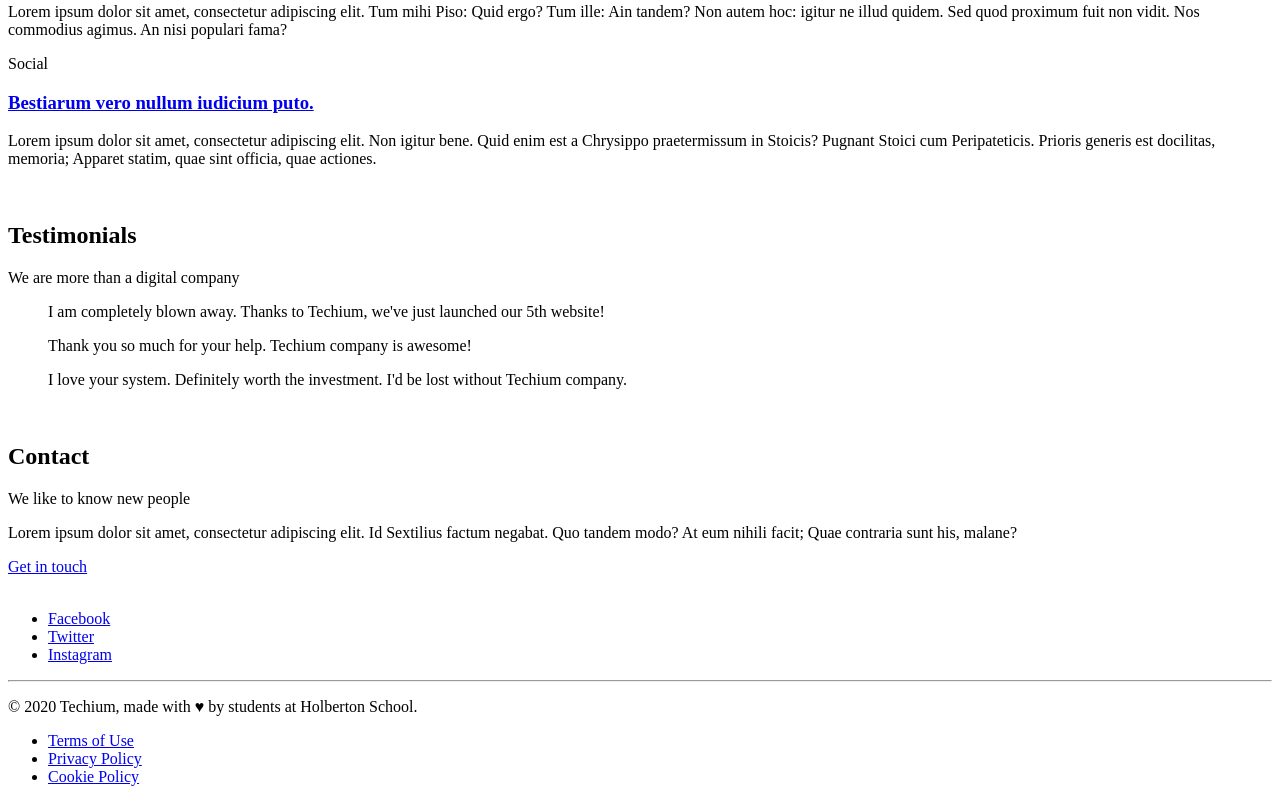
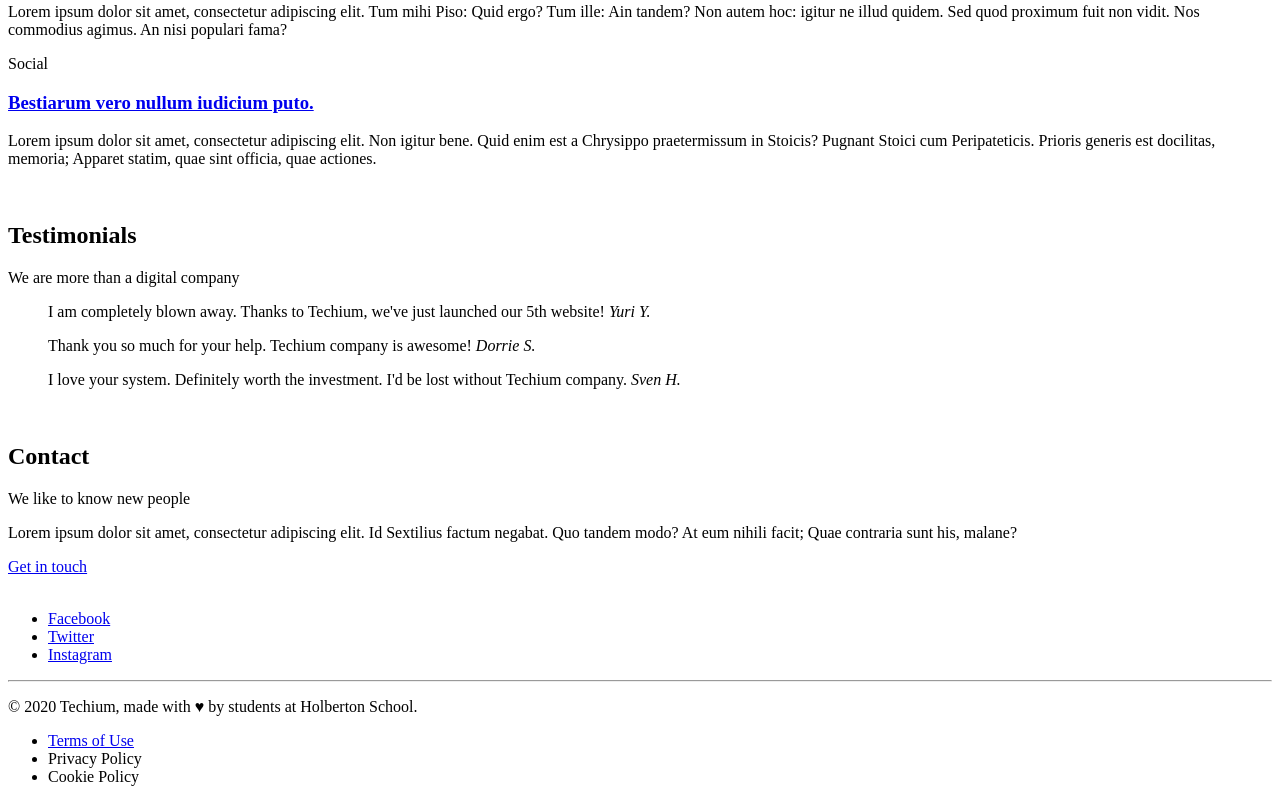
Before and after one commit to topisteronyango/alx-frontend, a plain HTML site: page 0x00-html_advanced/29-index.html in a window 1280 px wide. Shown: the part 1706-2508 px from the top of the page. Drawn offline with Linux system fonts and the light colour scheme.

Commit message:
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

```diff
--- a/0x00-html_advanced/29-index.html
+++ b/0x00-html_advanced/29-index.html
@@ -1,24 +1,22 @@
-<!DOCTYPE html>
+<!doctype html>
 <html lang="en" dir="ltr">
 <head>
-		<meta charset="utf-8" />
-		<meta
-			name="viewport"
-			content="width=device-width, initial-scale=1.0, viewport-fit=cover"
-		/>
+<meta charset="utf-8">
+<meta name='viewport' content='width=device-width, initial-scale=1.0, viewport-fit=cover'>
 <title>Homepage - Techium</title>
-		<meta name="description" content="Techium is a digital agency" />
-		<link rel="icon" type="image/x-icon" href="./favicon.ico" />
-		<link rel="icon" type="image/png" href="./favicon.png" />
+<meta name="description" content="Techium is a digital agency">
+<link rel="icon" type="image/x-icon" href="./favicon.ico">
+<link rel="icon" type="image/png" href="./favicon.png">
 </head>
 <body>
-		<br />
+<br>
 <!-- Header -->
-
 <header>
 <div>
 <div>
-					<a href="/"><span>Techium</span></a>
+<a href="/">
+<span>Techium</span>
+</a>
 </div>
 <nav>
 <ul>
@@ -33,26 +31,20 @@
 </nav>
 </div>
 </header>
-
-		<br />
+<br>
 <!-- Main -->
-
 <main>
 <h1>Homepage</h1>
-
-			<br />
+<br>
 <!-- Hero section -->
-
 <section>
 <div>
 <h2>We help you build your brand!</h2>
 <a href="#">Get started</a>
 </div>
 </section>
-
-			<br />
+<br>
 <!-- Services section -->
-
 <section>
 <div>
 <header>
@@ -69,10 +61,8 @@
 </div>
 </div>
 </section>
-
-			<br />
+<br>
 <!-- Works section -->
-
 <section>
 <div>
 <header>
@@ -92,10 +82,8 @@
 </div>
 </div>
 </section>
-
-			<br />
+<br>
 <!-- About Us section -->
-
 <section>
 <div>
 <header>
@@ -105,33 +93,22 @@
 <div>
 <h3>Who are we</h3>
 <p>
-							Lorem ipsum dolor sit amet, consectetur adipisicing elit. Ipsum,
-							omnis expedita! Eum, praesentium cumque accusantium rem, sit
-							quaerat est nisi ratione, deserunt ducimus quidem iste dicta
-							quibusdam atque maxime cum!
+Lorem ipsum dolor sit amet, consectetur adipisicing elit. Ipsum, omnis expedita! Eum, praesentium cumque accusantium rem, sit quaerat est nisi ratione, deserunt ducimus quidem iste dicta quibusdam atque maxime cum!
 </p>
 <h3>Our culture</h3>
 <p>
-							Lorem ipsum dolor sit amet, consectetur adipisicing elit. Ipsum,
-							omnis expedita! Eum, praesentium cumque accusantium rem, sit
-							quaerat est nisi ratione, deserunt ducimus quidem iste dicta
-							quibusdam atque maxime cum!
+Lorem ipsum dolor sit amet, consectetur adipisicing elit. Ipsum, omnis expedita! Eum, praesentium cumque accusantium rem, sit quaerat est nisi ratione, deserunt ducimus quidem iste dicta quibusdam atque maxime cum!
 </p>
 <h3>How we work</h3>
 <p>
-							Lorem ipsum dolor sit amet, consectetur adipisicing elit. Ipsum,
-							omnis expedita! Eum, praesentium cumque accusantium rem, sit
-							quaerat est nisi ratione, deserunt ducimus quidem iste dicta
-							quibusdam atque maxime cum!
+Lorem ipsum dolor sit amet, consectetur adipisicing elit. Ipsum, omnis expedita! Eum, praesentium cumque accusantium rem, sit quaerat est nisi ratione, deserunt ducimus quidem iste dicta quibusdam atque maxime cum!
 </p>
 </div>
 <a href="about.html">Learn more about us</a>
 </div>
 </section>
-
-			<br />
+<br>
 <!-- Latest news section -->
-
 <section>
 <div>
 <header>
@@ -142,43 +119,28 @@
 <p>Career</p>
 <h3><a href="#">Hoc loco tenere se Triarius non potuit.</a></h3>
 <p>
-								Lorem ipsum dolor sit amet, consectetur adipiscing elit. Id
-								Sextilius factum negabat. Quo tandem modo? At eum nihili facit;
-								Quae contraria sunt his, malane?
+Lorem ipsum dolor sit amet, consectetur adipiscing elit. Id Sextilius factum negabat. Quo tandem modo? At eum nihili facit; Quae contraria sunt his, malane?
 </p>
 </article>
 <article>
 <p>Digital Life</p>
-							<h3>
-								<a href="#"
-									>Ut alios omittam, hunc appello, quem ille unum secutus
-									est.</a
-								>
-							</h3>
+<h3><a href="#">Ut alios omittam, hunc appello, quem ille unum secutus est.</a></h3>
 <p>
-								Lorem ipsum dolor sit amet, consectetur adipiscing elit. Tum
-								mihi Piso: Quid ergo? Tum ille: Ain tandem? Non autem hoc:
-								igitur ne illud quidem. Sed quod proximum fuit non vidit. Nos
-								commodius agimus. An nisi populari fama?
+Lorem ipsum dolor sit amet, consectetur adipiscing elit. Tum mihi Piso: Quid ergo? Tum ille: Ain tandem? Non autem hoc: igitur ne illud quidem. Sed quod proximum fuit non vidit. Nos commodius agimus. An nisi populari fama?
 </p>
 </article>
 <article>
 <p>Social</p>
 <h3><a href="#">Bestiarum vero nullum iudicium puto.</a></h3>
 <p>
-								Lorem ipsum dolor sit amet, consectetur adipiscing elit. Non
-								igitur bene. Quid enim est a Chrysippo praetermissum in Stoicis?
-								Pugnant Stoici cum Peripateticis. Prioris generis est docilitas,
-								memoria; Apparet statim, quae sint officia, quae actiones.
+Lorem ipsum dolor sit amet, consectetur adipiscing elit. Non igitur bene. Quid enim est a Chrysippo praetermissum in Stoicis? Pugnant Stoici cum Peripateticis. Prioris generis est docilitas, memoria; Apparet statim, quae sint officia, quae actiones.
 </p>
 </article>
 </div>
 </div>
 </section>
-
-			<br />
+<br>
 <!-- Testimonials section -->
-
 <section>
 <div>
 <header>
@@ -187,29 +149,28 @@
 </header>
 <div>
 <article>
-							<blockquote cite="Yuri Y.">
-								I am completely blown away. Thanks to Techium, we've just
-								launched our 5th website!
+<blockquote>
+I am completely blown away. Thanks to Techium, we've just launched our 5th website!
+<cite>Yuri Y.</cite>
 </blockquote>
 </article>
 <article>
-							<blockquote cite="Dorrie S.">
+<blockquote>
 Thank you so much for your help. Techium company is awesome!
+<cite>Dorrie S.</cite>
 </blockquote>
 </article>
 <article>
-							<blockquote cite="Sven H.">
-								I love your system. Definitely worth the investment. I'd be lost
-								without Techium company.
+<blockquote>
+I love your system. Definitely worth the investment. I'd be lost without Techium company.
+<cite>Sven H.</cite>
 </blockquote>
 </article>
 </div>
 </div>
 </section>
-
-			<br />
+<br>
 <!-- Contact section -->
-
 <section>
 <div>
 <header>
@@ -218,38 +179,30 @@
 </header>
 <div>
 <p>
-							Lorem ipsum dolor sit amet, consectetur adipiscing elit. Id
-							Sextilius factum negabat. Quo tandem modo? At eum nihili facit;
-							Quae contraria sunt his, malane?
+Lorem ipsum dolor sit amet, consectetur adipiscing elit. Id Sextilius factum negabat. Quo tandem modo? At eum nihili facit; Quae contraria sunt his, malane?
 </p>
 </div>
 <a href="contact.html">Get in touch</a>
 </div>
 </section>
 </main>
-
-		<br />
+<br>
 <!-- Footer -->
-
 <footer>
 <div>
 <ul>
-					<li>
-						<a href="https://www.facebook.com/HolbertonSchool/">Facebook</a>
-					</li>
+<li><a href="https://www.facebook.com/HolbertonSchool/">Facebook</a></li>
 <li><a href="https://twitter.com/holbertonschool">Twitter</a></li>
-					<li>
-						<a href="https://www.instagram.com/holbertonschool/">Instagram</a>
-					</li>
+<li><a href="https://www.instagram.com/holbertonschool/">Instagram</a></li>
 </ul>
 </div>
-			<hr />
+<hr>
 <p>© 2020 Techium, made with ♥ by students at Holberton School.</p>
 <div>
 <ul>
 <li><a href="#">Terms of Use</a></li>
-					<li><a href="#">Privacy Policy</a></li>
-					<li><a href="#">Cookie Policy</a></li>
+<li><a href="#"></a>Privacy Policy</li>
+<li><a href="#"></a>Cookie Policy</li>
 </ul>
 </div>
 </footer>
```
Lines whose indentation alone changed are shown as unchanged.
